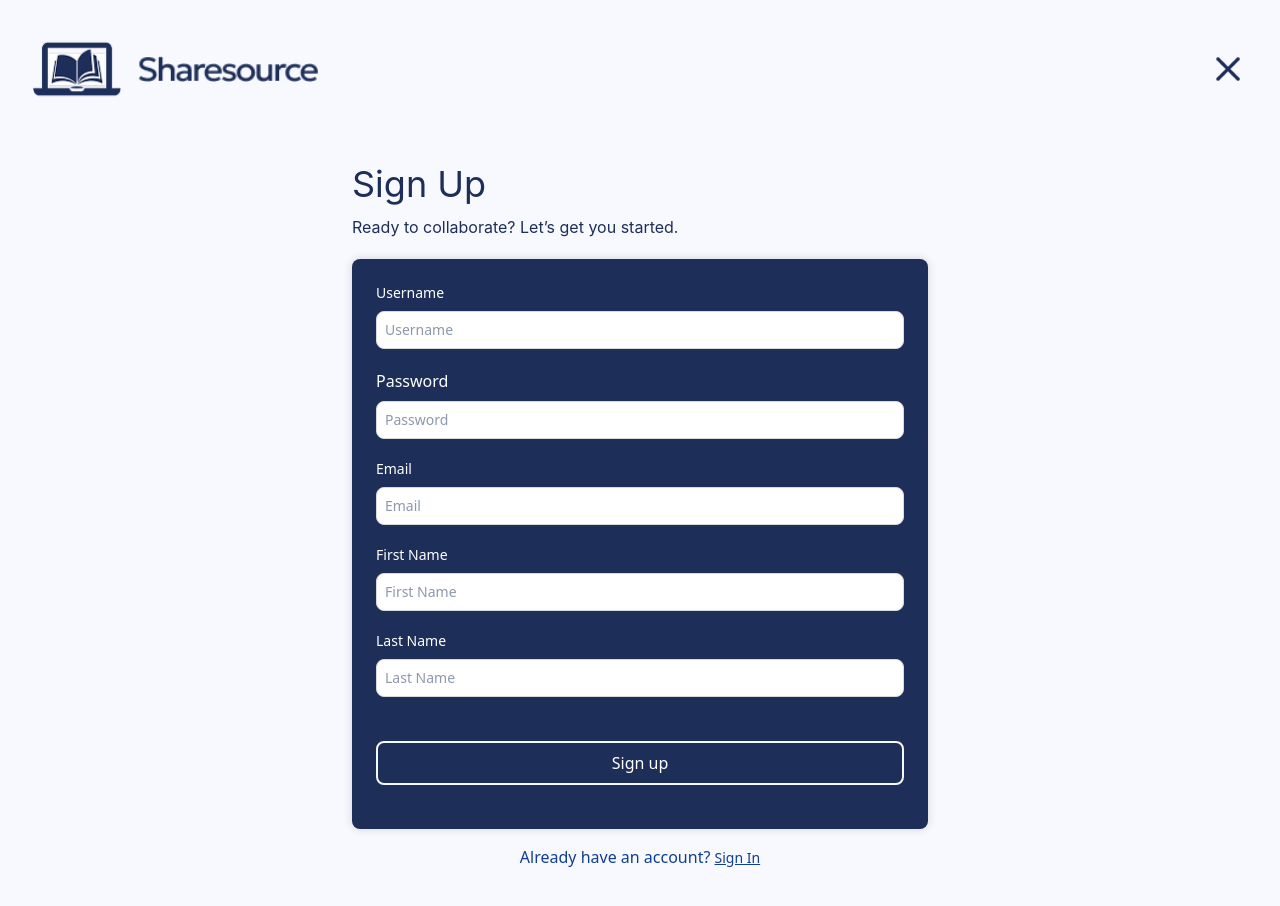
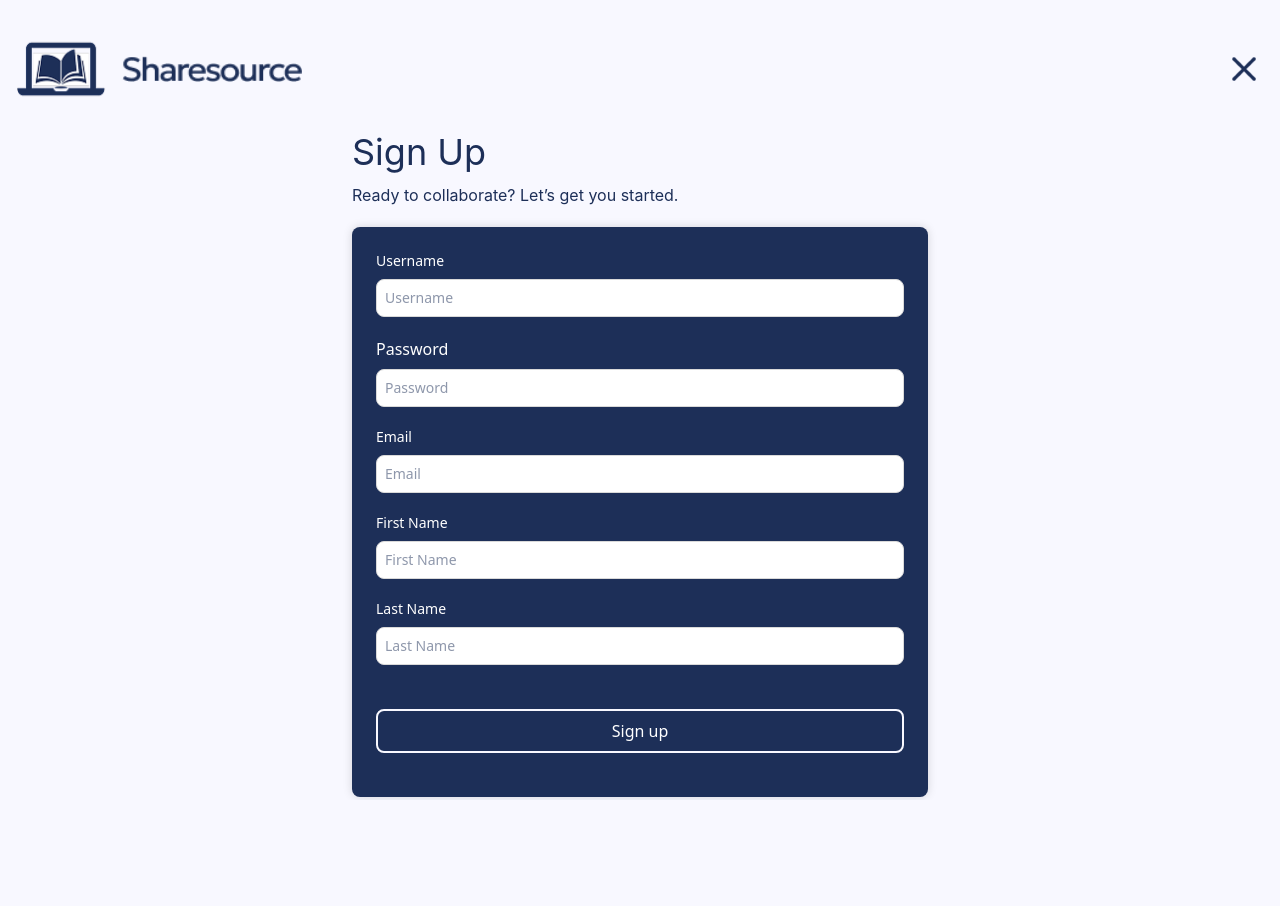
Before and after one commit to GR4C3FR/Sharesource, a React (Vite) app in the folder frontend/my-app/: page /signup in a window 1280 px wide. Shown: the top 906 px of the page. After the commit the page ends 800 px from the top, so only its background shows below. Built offline with nearby package versions, Linux system fonts and the light colour scheme.

Commit message:
logo positioning changes

```diff
--- a/frontend/my-app/src/App.jsx
+++ b/frontend/my-app/src/App.jsx
@@ -27,7 +27,7 @@ function App() {
           isLoggedIn ? (
             <Navigate to="/homepage" />
           ) : (
-          <div className="w-full h-screen flex flex-col items-center justify-center px-4 overflow-hidden">
+          <div className="w-full h-screen flex flex-col items-center justify-start px-4 overflow-hidden pt-0">
             {/* Header */}
             <div className="w-full max-w-screen-xl flex flex-col sm:flex-row justify-between items-center space-y-6 sm:space-y-0 py-6 mb-2 sm:mb-6 relative z-50">
               {/* Logo Section (mobile: stacked & smaller; desktop: inline) */}
--- a/frontend/my-app/src/pages/Login.jsx
+++ b/frontend/my-app/src/pages/Login.jsx
@@ -25,9 +25,9 @@ export default function Login() {
   };
 
   return (
-    <div className="w-full min-h-screen flex flex-col items-center justify-center overflow-auto py-0 px-4 mb-10">
+    <div className="w-full h-screen flex flex-col items-center justify-start px-4 overflow-hidden pt-0">
 
-  <div className="w-full max-w-screen-xl flex flex-col sm:flex-row justify-between items-center space-y-6 sm:space-y-0 py-6 mb-6 px-4 mx-auto relative z-50">
+  <div className="w-full max-w-screen-xl flex flex-col sm:flex-row justify-between items-center space-y-6 sm:space-y-0 py-6 mb-2 sm:mb-6 relative z-50">
         {/* Logo Section (match landing mobile sizes/stacking) */}
         <section className="flex flex-col items-center justify-center gap-2 sm:flex-row sm:gap-4 relative z-50">
           <a href="/" aria-label="ShareSource Home" onClick={(e) => { if (localStorage.getItem('accessToken')) { e.preventDefault(); window.location.href = '/homepage'; } }} className="p-0 bg-transparent border-0 cursor-pointer">
@@ -56,7 +56,7 @@ export default function Login() {
           </section>
       </div>
 
-    <main className="flex-1 w-full max-w-screen-xl mx-auto flex items-center justify-center px-4">
+    <main className="flex-1 w-full max-w-screen-xl mx-auto flex items-center justify-center px-4 -mt-8">
       <div className="w-full max-w-xl flex flex-col my-0 sm:mt-0">
           <section className="mb-6">
             <h1 className="inter-text font-normal text-2xl sm:text-3xl leading-tight mb-2 text-[#1D2F58] text-center sm:text-left">Sign In</h1>
--- a/frontend/my-app/src/pages/Signup.jsx
+++ b/frontend/my-app/src/pages/Signup.jsx
@@ -31,9 +31,9 @@ export default function Signup() {
   };
 
   return (
-    <div className="w-full min-h-screen flex flex-col items-center justify-center overflow-auto py-0 px-4 mb-10">
+    <div className="w-full h-screen flex flex-col items-center justify-start px-4 overflow-hidden pt-0">
 
-  <div className="w-full max-w-screen-xl flex flex-col sm:flex-row justify-center sm:justify-between items-center space-y-6 sm:space-y-0 py-6 mb-6 px-4 mx-auto relative z-50">
+  <div className="w-full max-w-screen-xl flex flex-col sm:flex-row justify-between items-center space-y-6 sm:space-y-0 py-6 mb-2 sm:mb-6 relative z-50">
         {/* Logo Section (match landing mobile sizes/stacking) */}
         <section className="flex flex-col items-center justify-center gap-2 sm:flex-row sm:gap-4 relative z-50">
           <a href="/" aria-label="ShareSource Home" onClick={(e) => { if (localStorage.getItem('accessToken')) { e.preventDefault(); window.location.href = '/homepage'; } }} className="p-0 bg-transparent border-0 cursor-pointer">
@@ -62,8 +62,8 @@ export default function Signup() {
         </section>
       </div>
 
-  <main className="flex-1 w-full max-w-screen-xl mx-auto flex items-center justify-center px-4">
-  <div className="w-full max-w-xl flex flex-col my-0 sm:mt-0">
+  <main className="flex-1 w-full max-w-screen-xl mx-auto flex items-center justify-center px-4 -mt-8">
+      <div className="w-full max-w-xl flex flex-col my-0 sm:mt-0">
         <section className="mb-6 w-full px-4 sm:px-0">
                 <h1 className="inter-text font-normal text-2xl sm:text-[36px] leading-tight mb-3 text-[#1D2F58]">Sign Up</h1>
                 <p className="inter-text font-normal text-sm sm:text-[16px] leading-[16px] text-[#1D2F58]">Ready to collaborate? Let’s get you started.</p>
```
